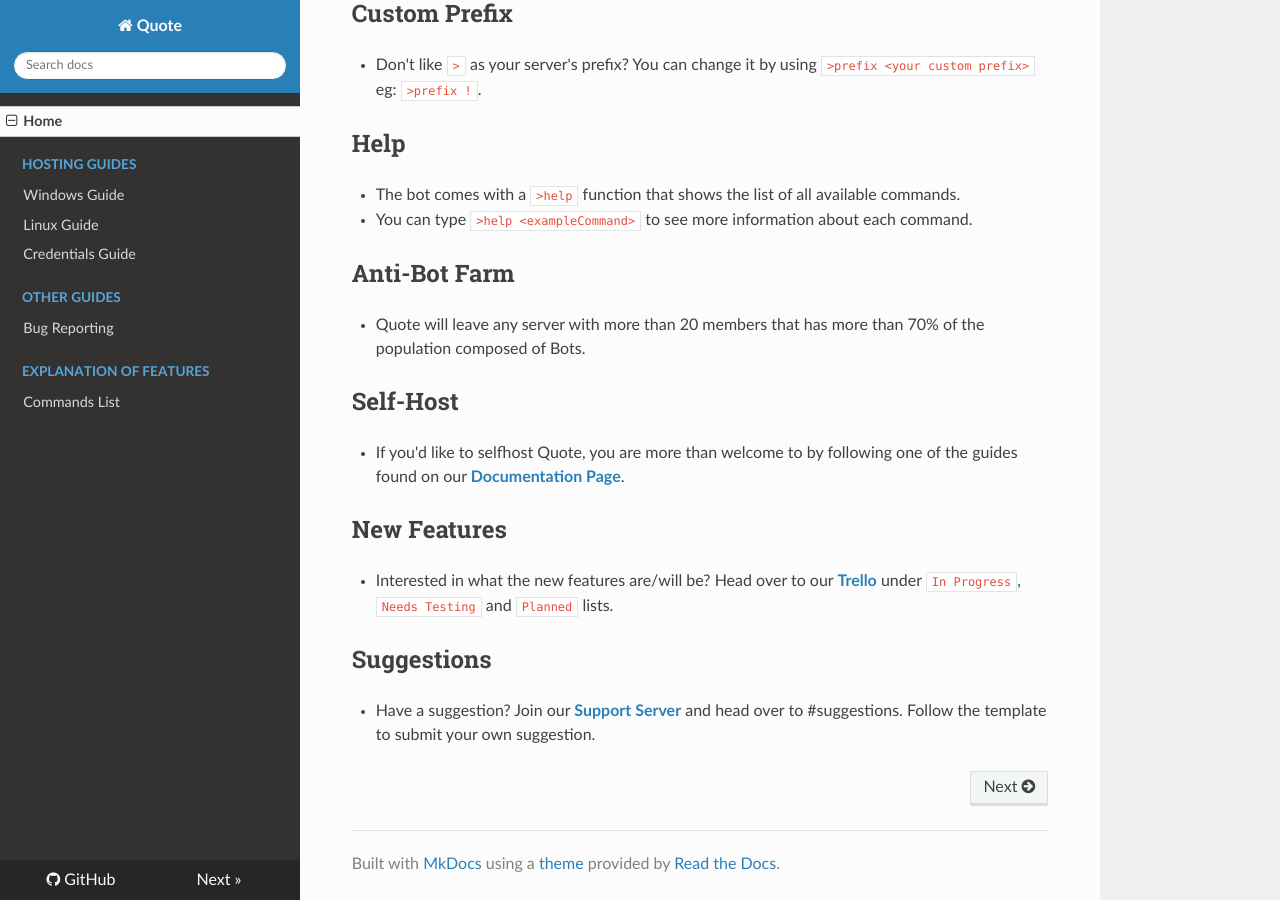
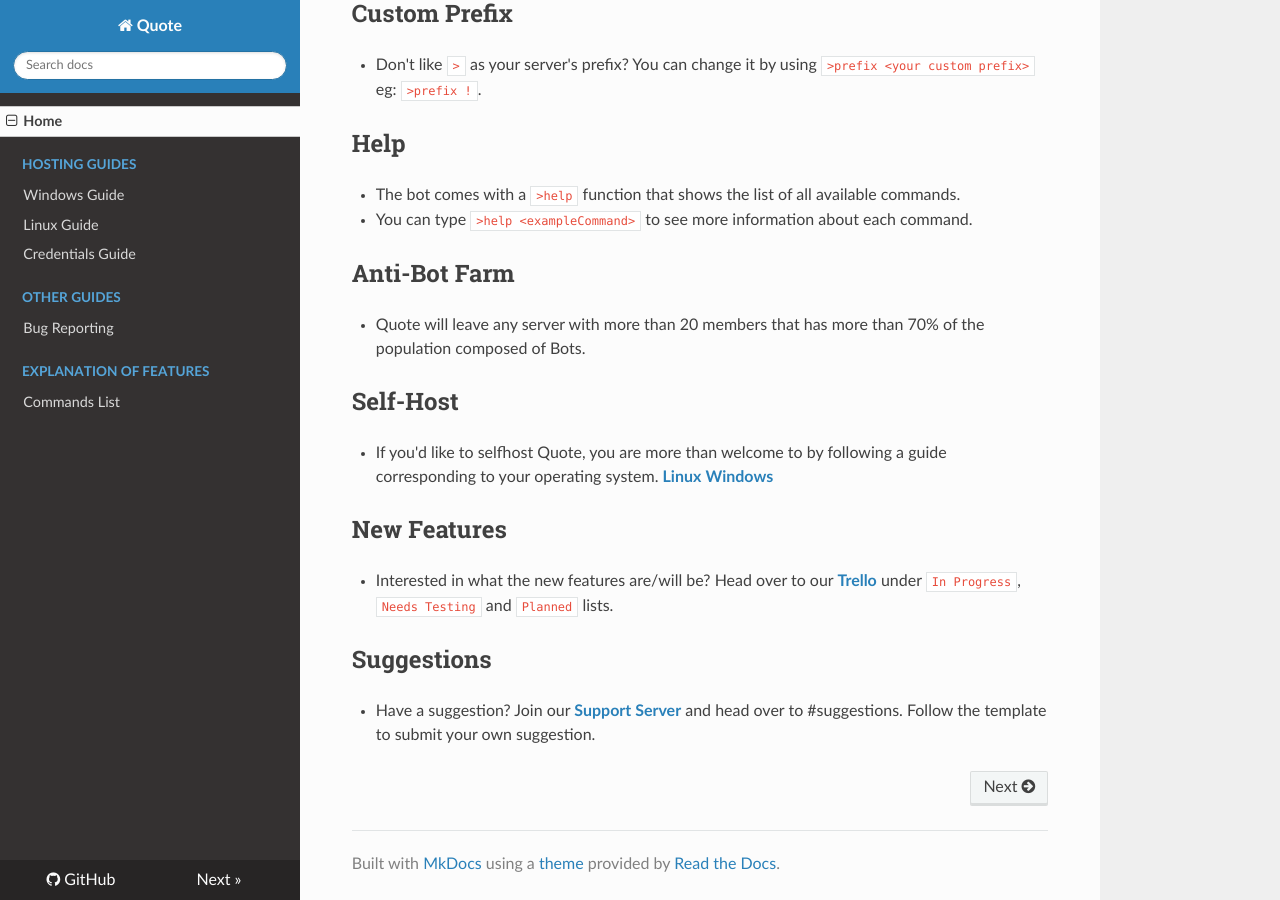
Before and after one commit to Deivedux/Quote, an MkDocs documentation site: the page built from docs/index.md, in a window 1280 px wide and 900 px high, scrolled down 3397 px. Built offline with MkDocs 1.6.1, drawn with Linux system fonts in a browser that asks for light colours; nearby versions of some CDN libraries; old or Windows-style settings are respelled for this version of MkDocs.

Commit message:
link lead to nowhere

```diff
--- a/docs/index.md
+++ b/docs/index.md
@@ -68,7 +68,9 @@ Quote is a Discord bot that allows users to easily quote messages, a feature tha
 
 
 ## Self-Host
-* If you'd like to selfhost Quote, you are more than welcome to by following one of the guides found on our [**Documentation Page**](https://quote.readthedocs.io/en/latest/).
+* If you'd like to selfhost Quote, you are more than welcome to by following a guide corresponding to your operating system.
+[**Linux**](https://quote.readthedocs.io/en/latest/Guides/Linux%20Guide/)
+[**Windows**](https://quote.readthedocs.io/en/latest/Guides/Windows%20Guide/)
 
 
 
```
